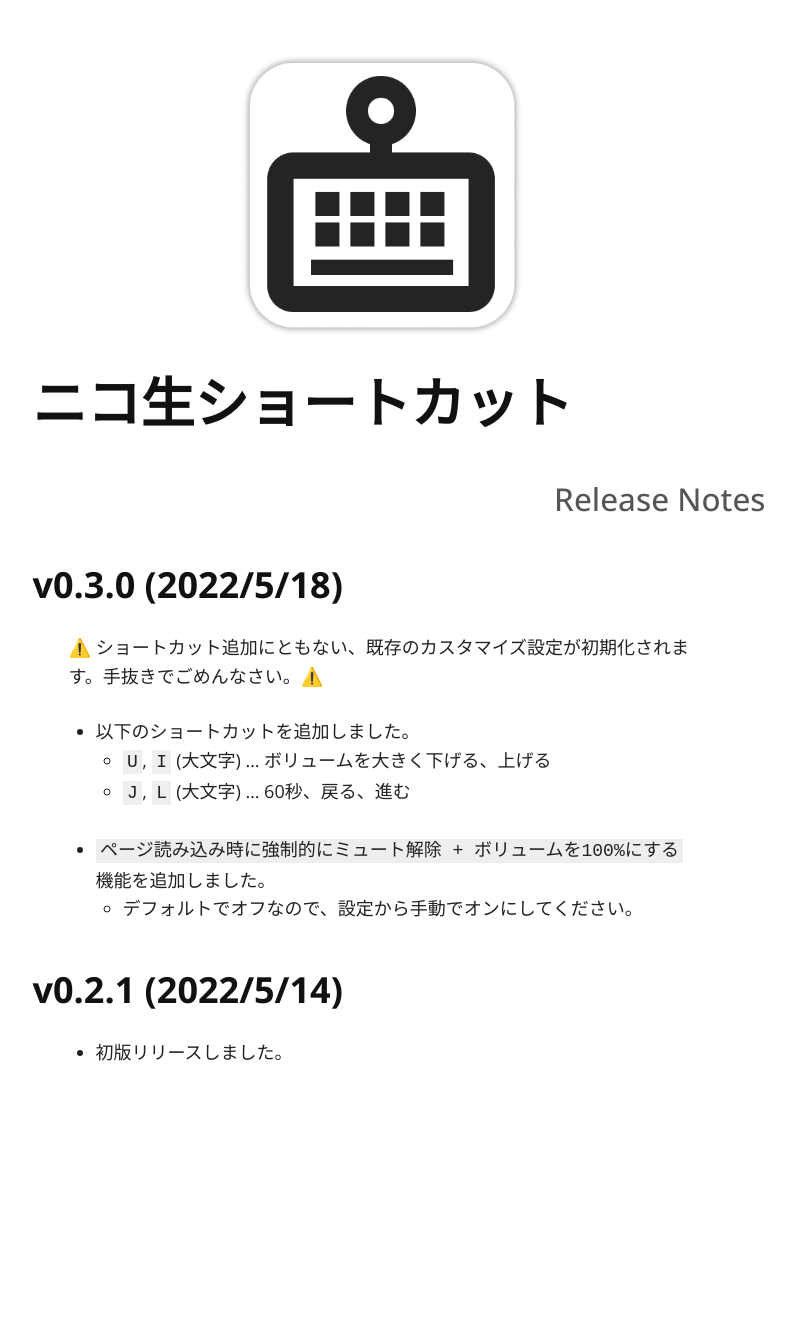
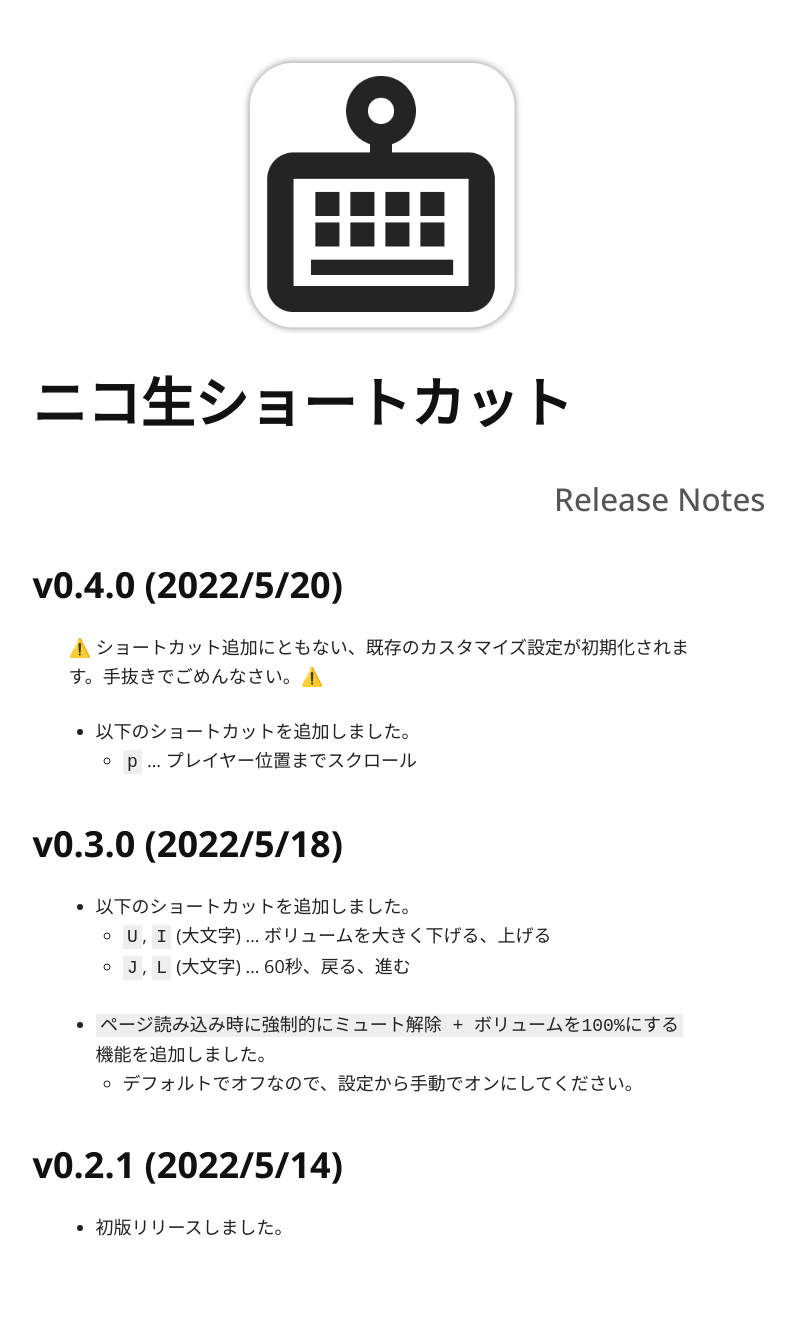
Before and after one commit to honishi/nico-shortcut, a Jekyll site: the page built from docs/releases.md, in a window 1280 px wide. Shown: the whole page, without its empty margins (259-1054 px from the left). Built offline with Jekyll 4.4.1, drawn with Linux system fonts in a browser that asks for light colours; before the commit the page ends 1157 px from its top, so only the background shows below that.

Commit message:
update release note

```diff
--- a/docs/releases.md
+++ b/docs/releases.md
@@ -9,9 +9,14 @@
 
 ## Release Notes
 
-### v0.3.0 (2022/5/18)
+### v0.4.0 (2022/5/20)
 
 ⚠️ ショートカット追加にともない、既存のカスタマイズ設定が初期化されます。手抜きでごめんなさい。⚠️
+
+* 以下のショートカットを追加しました。
+  * `p` ... プレイヤー位置までスクロール
+
+### v0.3.0 (2022/5/18)
 
 * 以下のショートカットを追加しました。
   * `U`, `I` (大文字) ... ボリュームを大きく下げる、上げる
```
